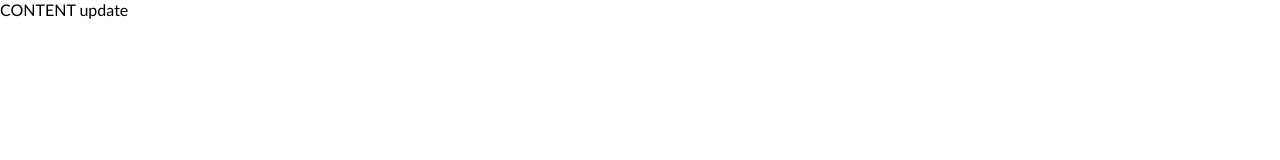
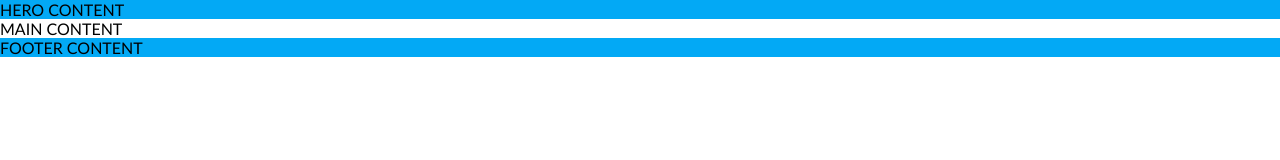
Before and after one commit to MarijusIL/7-coming-soon, a website: page index.html in a window 1280 px wide. Drawn offline with Linux system fonts and the light colour scheme.

Commit message:
css variables and init layout

```diff
--- /dev/null
+++ b/css/basic/variables.css
@@ -0,0 +1,8 @@
+:root {
+    --color-primary: #03A9f5;
+    --color-secondary: #ea1e63;
+    --color-dark: #000;
+    --color-light: #fff;
+    --color-grey: #d2d2d2;
+
+}
--- a/css/home.css
+++ b/css/home.css
@@ -1,5 +1,6 @@
 /* basic/initial styles */
 @import './basic/reset.css';
+@import './basic/variables.css';
 @import './basic/layout.css';
 
 /* component styles */
@@ -10,3 +11,7 @@
 @import './components/progress-bar.css';
 
 /* custom style for homepage goes below this comment */
+
+.bg-primary {
+    background-color: var(--color-primary);
+}
--- a/index.html
+++ b/index.html
@@ -8,6 +8,18 @@
     <link rel="stylesheet" href="./css/home.css">
 </head>
 <body>
-    CONTENT update
+    <div class="hero bg-primary">
+        HERO CONTENT
+    </div>
+
+    <main>
+        MAIN CONTENT
+    </main>
+
+    <footer class="bg-primary">
+        FOOTER CONTENT
+    </footer>
+
+    <script src="./js/home.js" defer></script>
 </body>
 </html>
```
Also changed, not shown: img/logo-white.png (added), img/logo.png (added), js/home.js (added).
